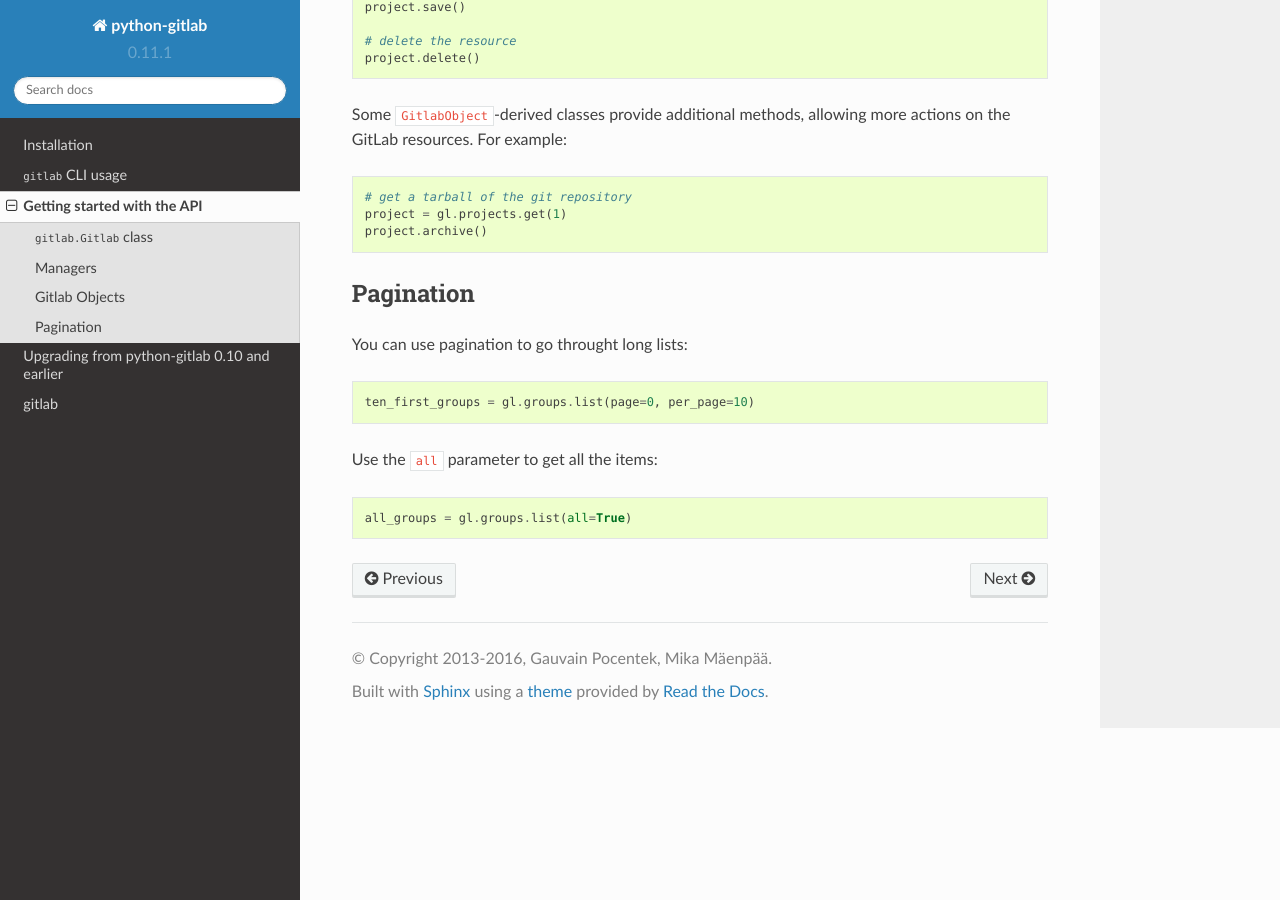
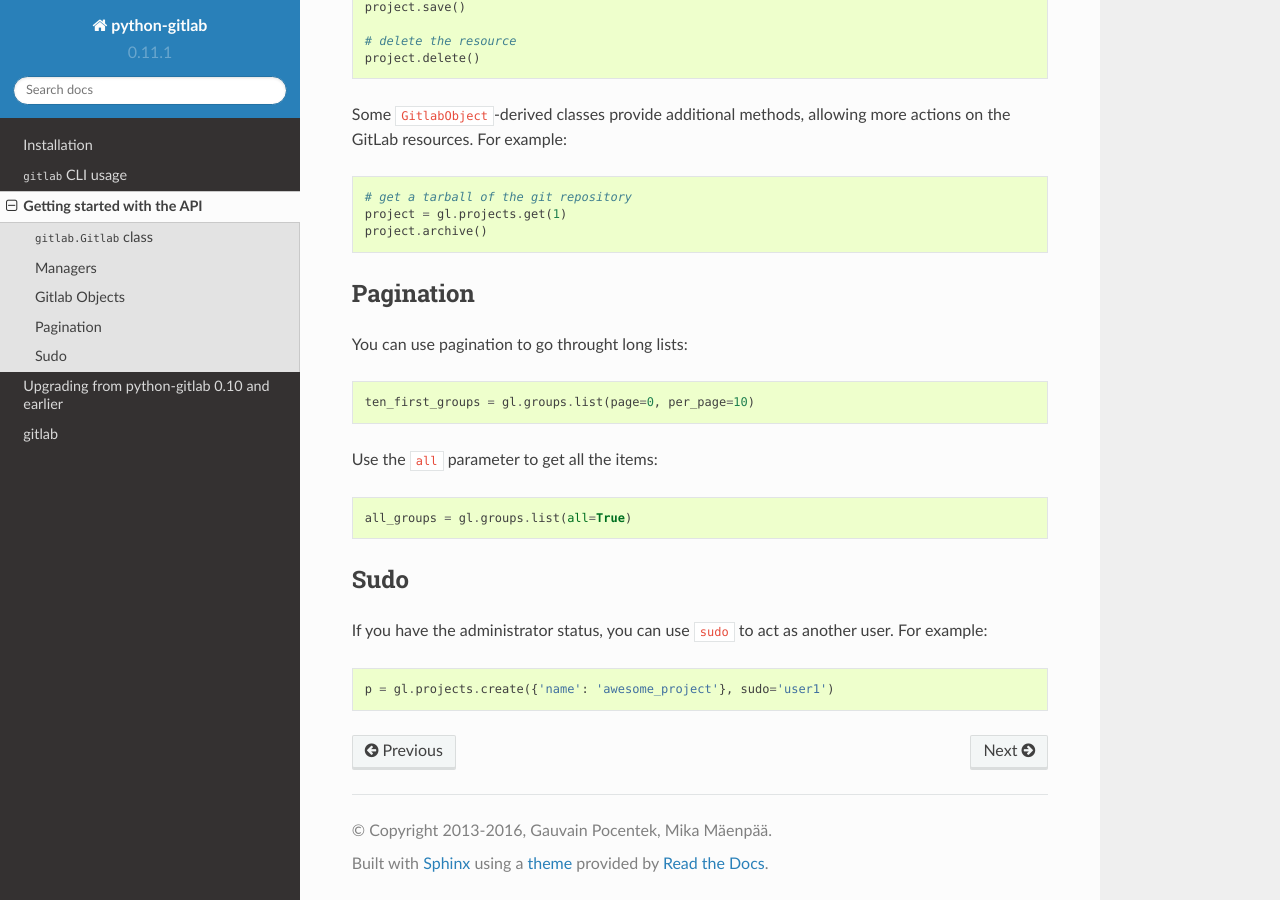
Before and after one commit to python-gitlab/python-gitlab, a Sphinx documentation site: the page built from docs/api-usage.rst, in a window 1280 px wide and 900 px high, scrolled down 1706 px. Built offline with Sphinx 7.4.7 and the Read the Docs theme 2.0.0, drawn with Linux system fonts in a browser that asks for light colours.

Commit message:
Add sudo support

```diff
--- a/docs/api-usage.rst
+++ b/docs/api-usage.rst
@@ -117,3 +117,13 @@
 .. code-block:: python
 
    all_groups = gl.groups.list(all=True)
+
+Sudo
+====
+
+If you have the administrator status, you can use ``sudo`` to act as another
+user. For example:
+
+.. code-block:: python
+
+   p = gl.projects.create({'name': 'awesome_project'}, sudo='user1')
--- a/docs/cli.rst
+++ b/docs/cli.rst
@@ -189,3 +189,9 @@
        --commit-id a43290c --state success --name ci/jenkins \
        --target-url http://server/build/123 \
        --description "Jenkins build succeeded"
+
+Use sudo to act as another user (admin only):
+
+.. code-block:: console
+
+   $ gitlab project create --name user_project1 --sudo username
```
Also changed, not shown: 3 other files.
